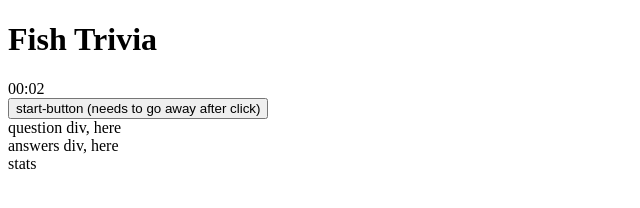
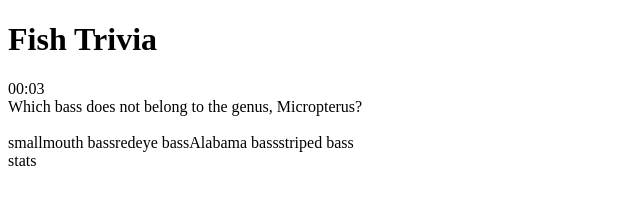
Before and after one commit to tmlstevens/TriviaGame, a plain HTML site: page index.html in a window 1280 px wide. Both pictures are taken after a click on the button "start-button (needs to go away after click)". Shown: the whole page, without its empty margins (0-640 px from the left). Drawn offline with nearby package versions, Linux system fonts and the light colour scheme.

Commit message:
got a little something working

```diff
--- a/assets/javascript/game.js
+++ b/assets/javascript/game.js
@@ -1,55 +1,65 @@
-var question1 = {
-    question: 'Which bass does not belong to the genus, Micropterus?',
-    wrong: ['smallmouth bass','redeye bass','Alabama bass'],
-    right: 'striped bass',
-};
-
-var question2 = {
-    question: 'Which species of fish was introduced by European settlers?',
-    wrong: ['smallmouth bass', 'shoal bass','rainbow trout'],
-    right: ['brown trout'],
-};
-
-var question3 = {
-    question: 'Which species do not qualify for weigh-in in B.A.S.S. sanctioned tournaments?',
-    wrong: ['Alabama bass', 'smallmouth bass','spotted bass'],
-    right: 'striped bass',
-};
-var triviaArray = [question1, question2, question3];
-
 var success = 'Great job, Sport! See if you can get another one right';
 var statCorrect = 0;
 var statWrong = 0;
 
-window.onload = function() {
-    // timer.start();
-    // $("#reset").on("click", timer.reset);  // change this to be done automatically
-    $("#startGame").on("click", timer.start);
+var trivObject1 = {
+    question: 'Which bass does not belong to the genus, Micropterus?',
+    choices: ['smallmouth bass','redeye bass','Alabama bass','striped bass'],
+    answer: 'striped bass',
 };
+
+var trivObject2 = {
+    question: 'Which species of fish was introduced by European settlers?',
+    choices: ['bla bass', 'shoal bass','rainbow trout','brown trout'],
+    answer: ['brown trout'],
+};
+
+var trivObject3 = {
+    question: 'Which species do not qualify in B.A.S.S.-sanctioned tournaments?',
+    choices: ['Alabama bass', 'smallmouth bass','spotted bass','striped bass'],
+    answer: 'striped bass',
+};
+
+var triviaArray = [trivObject1, trivObject2, trivObject3];
+
+var trivQuest = trivObject1.question;
+var trivChoices = trivObject1.choices;
+
+function getQuestion() {
+    $('#question').append(trivQuest);
+    for (var j = 0; j < trivChoices.length; j++) {
+        var choice = $('<span>');
+        choice.attr('id','test');
+        choice.append(trivChoices[j]);
+        $('#choices').append(choice);
+        // $('#answers').append(trivChoices[j]); THIS WORKS
+        // console.log(trivChoices[j]);  THIS WORKS
+        console.log(trivChoices[j]);
+    }
+
+};
+
+$("#startGame").click(function() {
+    $('#startGame').remove();
+    getQuestion();
+    timer.start();
+    timer.theEnd();
+});
+
 var intervalId;
 var clockRunning = false;
-
 var timer = {
-        time: 0,
-        reset: function() {
-            timer.time = 0;
-            timer.lap = 1;
-            $("#timer").text("00:00");
-            },
+    time: 5,
     start: function() {
         if (!clockRunning) {
             intervalId = setInterval(timer.count, 1000);
             clockRunning = true;
         }
     },
-        stop: function() {
-            clearInterval(intervalId);
-            clockRunning = false;
-        },
     count: function() {
-            timer.time++;
+        timer.time--;
+        nowTime = timer.time;
         var converted = timer.timeConverter(timer.time);
-            console.log(converted);
         $("#timer").text(converted);
     },
     timeConverter: function(t) {
@@ -65,5 +75,12 @@ window.onload = function() {
             minutes = "0" + minutes;
         }
         return minutes + ":" + seconds;
+    },
+    theEnd: function() {
+        setTimeout(gameOver, 5000);
+        function gameOver() {
+            console.log('game OVER');
+            clearInterval(intervalId);
         }
+    },
 };
--- a/index.html
+++ b/index.html
@@ -13,13 +13,12 @@
     <div id="main">
         <h1>Fish Trivia</h1>
         <div id="timer">timer div, here</div>
-        <button id="startGame">start-button (needs to go away after click)</div>
-        <div id="question">question div, here</div>
-        <div>answers div, here
-            <span id="answer1" class="answers"></span>
-            <span id="answer2" class="answers"></span>
-            <span id="answer3" class="answers"></span>
-            <span id="answer4" class="answers"></span>
+        <div id="btn-div">
+            <button id="startGame">start-button (needs to go away after click)</button>
+        </div>
+        <div id="question"></div><br>
+        <div id="choices">
+
         </div>
         <div id="stats">stats</div>
 
```
Lines whose indentation alone changed are shown as unchanged.
